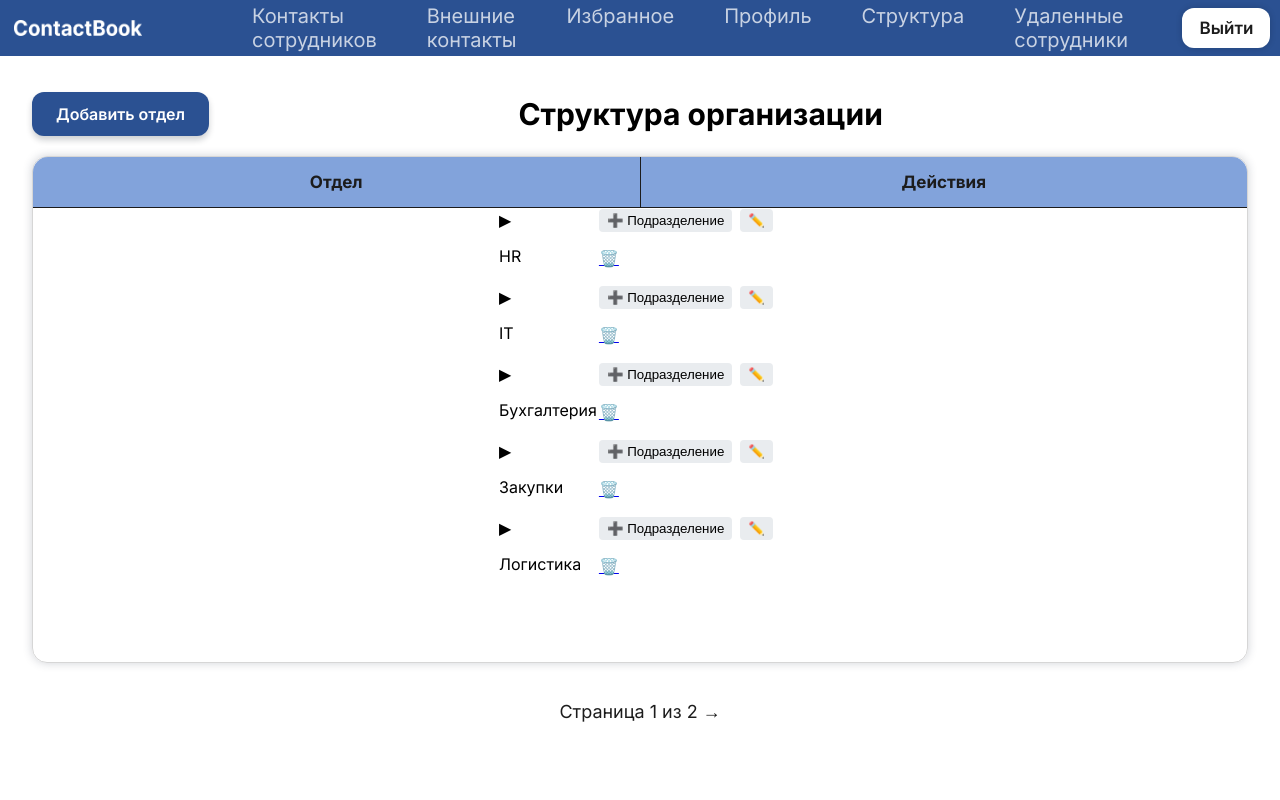
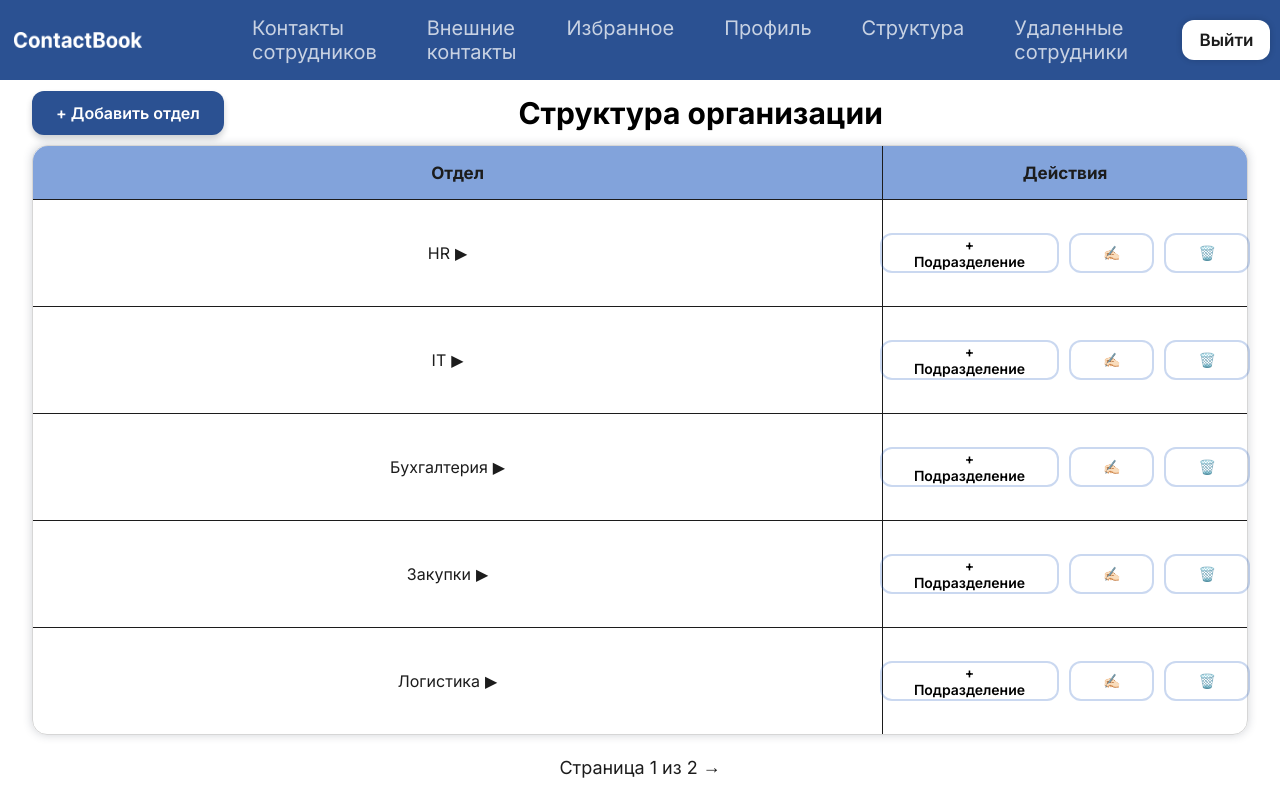
Before and after one commit to mikkixx/ContactBook, a Django app: page /structure/ in a window 1280 px wide. Run offline with Django 5.2, Linux system fonts and the light colour scheme; a user stored in the database is signed in; data comes from the database, SQL or seed files in the repository.

Commit message:
Изменение стилей х2

```diff
--- a/metanit/ContactBook/static/css/style.css
+++ b/metanit/ContactBook/static/css/style.css
@@ -9,7 +9,7 @@ html,body{
 
 header{
     width: 100%;
-    height: 7%;
+    height: 10%;
     background-color: #2b5192;
     display: flex;
     align-items: center;
@@ -386,6 +393,7 @@ form{
 }
 
 .pagination{
+    height: 10%;
     color: rgb(28, 28, 28);
     text-decoration: none;
     display: flex;
@@ -644,7 +652,7 @@ form{
     font-size: 17px;
     font-weight: 600;
     text-decoration: none;
-    display: inline-flex;
+    display: flex;
     align-items: center;
     gap: 10px;
     border: none;
@@ -731,18 +758,23 @@ form{
     margin-top: 40px;
 }
 
-.structure-container{
+#sub-none{
     width: 100%;
-    height: 90%;
-    display: flex;
-    flex-direction: column;
-    justify-content: center;
-    align-items: center;
-    gap: 20px;
+    margin: 0;
+    padding: 0;
+    color: #495057;
+    font-style: italic;
+    font-size: 14px;
+    border-right: none;
+}
+
+tr.sub-row:last-child > td {
+    border-top: 1px solid rgb(28, 28, 28);
 }
 
 .structure-header{
     width: 95%;
+    height: 10%;
     display: flex;
     justify-content: center;
     align-items: center;
@@ -763,7 +795,7 @@ form{
 
 .structure-list{
     width: 95%;
-    height: 80%;
+    height: 90%;
     display: flex;
     justify-content: center;
 }
@@ -799,7 +831,7 @@ form{
 }
 
 .structure-list > table > thead > tr > th{
-    width: 50%;
+    width: 70%;
     height: 100%;
     display: flex;
     align-items: center;
@@ -812,26 +844,103 @@ form{
     color: rgb(28, 28, 28);
 }
 
-#column1{
-    border-right: none;
-}
-#column2{
-    border-right: none;
+.movements{
+    border-right: none !important;
+    width: 30% !important;
 }
 
-.arrow { cursor: pointer; display: inline-block; width: 24px; margin: 0 8px 0 0; transition: transform 0.2s; }
-.arrow.open { transform: rotate(90deg); }
-.dept-actions, .sub-actions { display: flex; gap: 8px; margin: 0; }
-.dept-actions button, .sub-actions button, .btn-add {
-    background: none; border: none; cursor: pointer; padding: 0;
+.last-column{
+    border-right: none !important;
 }
-.dept-actions button p, .sub-actions button p, .btn-add p {
-    margin: 0; padding: 4px 8px; background: #e9ecef; border-radius: 4px;
+
+.structure-list > table > tbody{
+    width: 100%;
+    height: 100%;
+    display: flex;
+    flex-direction: column;
+    align-items: center;
 }
-.btn-add { background: #0d6efd; color: #fff; border: none; padding: 10px 16px; border-radius: 6px; cursor: pointer; margin-bottom: 15px; }
 
-.sub-row td { background: #ffffff; padding-left: 48px; border-top: 1px dashed #ccc; }
-.sub-name { margin: 0; padding: 6px 0; color: #495057; font-style: italic; }
+.structure-list > table > tbody > tr{
+    width: 100%;
+    flex: 1;
+    display: flex;
+    flex-direction: row;
+    border-bottom: 1px solid rgb(28, 28, 28);
+}
+
+.structure-list > table > tbody > tr > td{
+    width: 80%;
+    height: 100%;
+    display: flex;
+    align-items: center;
+    justify-content: center;
+    border-bottom: none;
+    border-top: none;
+    border-right: 1px solid rgb(28, 28, 28);
+    padding: 0;
+    font-size: 16px;
+    color: rgb(28, 28, 28);
+}
+
+.structure-list > table > tbody > tr.last-dept {
+    border-bottom: none;
+}
+
+.dept-stroka{
+    width: 70% !important;
+    display: flex;
+    gap: 5px;
+}
+
+.arrow {
+    cursor: pointer;
+    display: inline-block;
+    width: 24px; margin: 0 8px 0 0;
+    transition: all 0.2s ease; }
+
+.arrow.open{
+    transform: rotate(90deg);
+    margin-top: 10px;
+}
+
+.dept-actions {
+    width: 100%;
+    height: 40px;
+    display: flex;
+    gap: 10px;
+    justify-content: center;
+}
+
+.sub-actions {
+    width: 100%;
+    height: 30px;
+    display: flex;
+    gap: 10px;
+    justify-content: center;
+}
+
+.btn-actions{
+    border: 2px solid #1e59be3c;
+    background: transparent;
+    margin: 0;
+    font-size: 14px;
+}
+
+.sub-stroka{
+    width: 70% !important;
+    display: flex;
+    justify-content: center;
+}
+
+.sub-name {
+    margin: 0;
+    padding: 0;
+    color: #495057;
+    font-style: italic;
+    font-size: 12px;
+}
+
 .empty-msg { color: #adb5bd; margin: 0; padding: 8px 0; }
 
 .inline-form { background: #f8f9fa; padding: 10px; margin-top: 10px; border-radius: 6px; border: 1px solid #dee2e6; }
--- a/metanit/ContactBook/templates/contactbook/employee_list.html
+++ b/metanit/ContactBook/templates/contactbook/employee_list.html
@@ -38,7 +38,7 @@
                 <th>Отдел</th>
                 <th>Подразделение</th>
                 <th>Телефон</th>
-                <th id="column1">Профиль</th>
+                <th class="last-column">Профиль</th>
             </tr>
         </thead>
         <tbody>
@@ -51,7 +51,7 @@
                 <td>{{ emp.department.name }}</td>
                 <td>{{ emp.subdivision.name|default:"Нет" }}</td>
                 <td>{{ emp.phone }}</td>
-                <td id="column2"><a href="{% url 'contactbook:employee_detail' emp.pk %}">Перейти</a></td>
+                <td class="last-column"><a href="{% url 'contactbook:employee_detail' emp.pk %}">Перейти</a></td>
             </tr>
             {% empty %}
             <tr class="none"><td colspan="7" id="employee-none">Сотрудники не найдены</td></tr>
--- a/metanit/ContactBook/templates/contactbook/favorite_list.html
+++ b/metanit/ContactBook/templates/contactbook/favorite_list.html
@@ -38,7 +38,7 @@
                 <th>Отдел</th>
                 <th>Подразделение</th>
                 <th>Телефон</th>
-                <th id="column1">Профиль</th>
+                <th class="last-column">Профиль</th>
             </tr>
         </thead>
         <tbody>
@@ -51,7 +51,7 @@
                 <td>{{ emp.department.name }}</td>
                 <td>{{ emp.subdivision.name|default:"Нет" }}</td>
                 <td>{{ emp.phone }}</td>
-                <td id="column2"><a href="{% url 'contactbook:employee_detail' emp.pk %}">Перейти</a></td>
+                <td class="last-column"><a href="{% url 'contactbook:employee_detail' emp.pk %}">Перейти</a></td>
             </tr>
             {% empty %}
             <tr class="none"><td colspan="7" id="employee-none">Сотрудники не найдены</td></tr>
--- a/metanit/ContactBook/templates/contactbook/organization_structure.html
+++ b/metanit/ContactBook/templates/contactbook/organization_structure.html
@@ -1,11 +1,17 @@
 {% extends "base.html" %}
-{% block title %}Избранное{% endblock %}
+{% block title %}Структура организации{% endblock %}
 
 {% block content %}
-<div class="structure-container">
 <div class="structure-header">
     <div class="add-dept">
-            <button type="submit" onclick="toggleForm('add-dept-form')" class="btn back-link">Добавить отдел</button>
+        <button type="button" onclick="toggleForm('add-dept-form')" class="btn back-link"> + Добавить отдел</button>
+
+        <form id="add-dept-form" class="hidden inline-form" method="post" action="{% url 'contactbook:add_department' %}">
+            {% csrf_token %}
+            <input type="text" name="name" placeholder="Название нового отдела" required>
+            <button type="submit">Сохранить</button>
+            <button type="button" onclick="toggleForm('add-dept-form')">Отмена</button>
+        </form>
     </div>
     <h1>Структура организации</h1>
 </div>
@@ -15,22 +21,23 @@
         <thead>
             <tr>
                 <th>Отдел</th>
-                    <th id="column1">Действия</th>
+                <th class="movements">Действия</th>
             </tr>
         </thead>
         <tbody>
             {% for dept in page_obj %}
-                <tr class="dept-row" data-dept-id="{{ dept.id }}">
-                    <td>
+            <tr class="dept-row {% if forloop.last %}last-dept{% endif %}" data-dept-id="{{ dept.id }}">
+                <td class="dept-stroka">
+                    <p class="dept-name">{{ dept.name }}</p>
                     <p class="arrow" onclick="toggleSubs('{{ dept.id }}')">▶</p>
-                        <p class="dept-name">{{ dept.name }}</p>
                 </td>
-                    <td>
-                        <p class="dept-actions">
-                            <button onclick="toggleForm('add-sub-{{ dept.id }}')"><p>➕ Подразделение</p></button>
-                            <button onclick="toggleForm('edit-dept-{{ dept.id }}')"><p>✏️</p></button>
-                            <a href="{% url 'contactbook:delete_department' dept.pk %}"><p>🗑️</p></a>
-                        </p>
+                <td class="movements">
+                    <div class="dept-actions">
+                        <button onclick="toggleForm('add-sub-{{ dept.id }}')" class="btn btn-actions">+ Подразделение</button>
+                        <button onclick="toggleForm('edit-dept-{{ dept.id }}')" class="btn btn-actions">✍🏻</button>
+                        <button onclick="toggleForm('delete-dept-{{ dept.id }}')" class="btn btn-actions">🗑️</button>
+                    </div>
+
                     <form id="edit-dept-{{ dept.id }}" class="hidden inline-form" method="post" action="{% url 'contactbook:edit_department' dept.pk %}">
                         {% csrf_token %}
                         <p><input type="text" name="name" value="{{ dept.name }}" required></p>
@@ -39,6 +46,7 @@
                             <button type="button" onclick="toggleForm('edit-dept-{{ dept.id }}')"><p>✖</p></button>
                         </p>
                     </form>
+
                     <form id="add-sub-{{ dept.id }}" class="hidden inline-form" method="post" action="{% url 'contactbook:add_subdivision' dept.pk %}">
                         {% csrf_token %}
                         <p><input type="text" name="name" placeholder="Название подразделения" required></p>
@@ -47,18 +55,30 @@
                             <button type="button" onclick="toggleForm('add-sub-{{ dept.id }}')"><p>Отмена</p></button>
                         </p>
                     </form>
+
+                    <form id="delete-dept-{{ dept.id }}" class="hidden inline-form" method="post" action="{% url 'contactbook:delete_department' dept.pk %}">
+                        {% csrf_token %}
+                        <p style="color: #dc3545; font-weight: 600; margin-bottom: 8px;">
+                            ⚠️ Удалить отдел «{{ dept.name }}» и все связанные подразделения?
+                        </p>
+                        <p class="delete-actions">
+                            <button type="submit" class="btn-danger"><p>Да, удалить</p></button>
+                            <button type="button" onclick="toggleForm('delete-dept-{{ dept.id }}')"><p>Отмена</p></button>
+                        </p>
+                    </form>
                 </td>
             </tr>
             {% for sub in dept.subdivisions.all %}
-                <tr class="sub-row hidden" data-parent-dept="{{ dept.id }}">
-                    <td>
+            <tr class="sub-row {% if loop.last %}last-sub-row{% endif %} hidden" data-parent-dept="{{ dept.id }}">
+                <td class="sub-stroka">
                     <p class="sub-name">{{ sub.name }}</p>
                 </td>
-                    <td>
-                        <p class="sub-actions">
-                            <button onclick="toggleForm('edit-sub-{{ sub.id }}')"><p>✏️</p></button>
-                            <a href="{% url 'contactbook:delete_subdivision' sub.pk %}"><p>🗑️</p></a>
-                        </p>
+                <td class="movements">
+                    <div class="sub-actions">
+                        <button onclick="toggleForm('edit-sub-{{ sub.id }}')" class="btn btn-actions">✍🏻</button>
+                        <button onclick="toggleForm('delete-sub-{{ sub.id }}')" class="btn btn-actions">🗑️</button>
+                    </div>
+
                     <form id="edit-sub-{{ sub.id }}" class="hidden inline-form" method="post" action="{% url 'contactbook:edit_subdivision' sub.pk %}">
                         {% csrf_token %}
                         <p><input type="text" name="name" value="{{ sub.name }}" required></p>
@@ -67,11 +87,25 @@
                             <button type="button" onclick="toggleForm('edit-sub-{{ sub.id }}')"><p>✖</p></button>
                         </p>
                     </form>
+
+                    <form id="delete-sub-{{ sub.id }}" class="hidden inline-form" method="post" action="{% url 'contactbook:delete_subdivision' sub.pk %}">
+                        {% csrf_token %}
+                        <p style="color: #dc3545; font-weight: 600; margin-bottom: 6px;">
+                            ⚠️ Удалить подразделение «{{ sub.name }}»?
+                        </p>
+                        <p style="font-size: 13px; color: #666; margin-bottom: 10px;">
+                            Все сотрудники будут автоматически перенесены в отдел «{{ sub.department.name }}».
+                        </p>
+                        <p class="delete-actions">
+                            <button type="submit" class="btn-danger"><p>Да, удалить</p></button>
+                            <button type="button" onclick="toggleForm('delete-sub-{{ sub.id }}')"><p>Отмена</p></button>
+                        </p>
+                    </form>
                 </td>
             </tr>
             {% empty %}
             <tr class="sub-row hidden" data-parent-dept="{{ dept.id }}">
-                    <td colspan="2"><p class="empty-msg">Нет подразделений</p></td>
+                <td colspan="2" id="sub-none"><p class="empty-msg">Нет подразделений</p></td>
             </tr>
             {% endfor %}
             {% endfor %}
@@ -89,7 +123,6 @@
         <a href="?page={{ page_obj.next_page_number }}&search={{ search }}&department={{ dept_id }}&subdivision={{ sub_id }}&position={{ position }}">→</a>
     {% endif %}
 </div>
-</div>
 
 <script>
     function toggleSubs(deptId) {
--- a/metanit/ContactBook/views.py
+++ b/metanit/ContactBook/views.py
@@ -549,7 +549,6 @@ def delete_department(request, pk):
 
 @login_required
 def add_subdivision(request, dept_pk):
-    """Добавление подразделения в отдел (только для админов)."""
     if not is_admin(request.user):
         messages.error(request, "Доступ запрещён")
         return redirect('contactbook:organization_structure')
```
Also changed, not shown: other parts of metanit/ContactBook/static/css/style.css (+71 -11 lines). Lines whose indentation alone changed are shown as unchanged.
